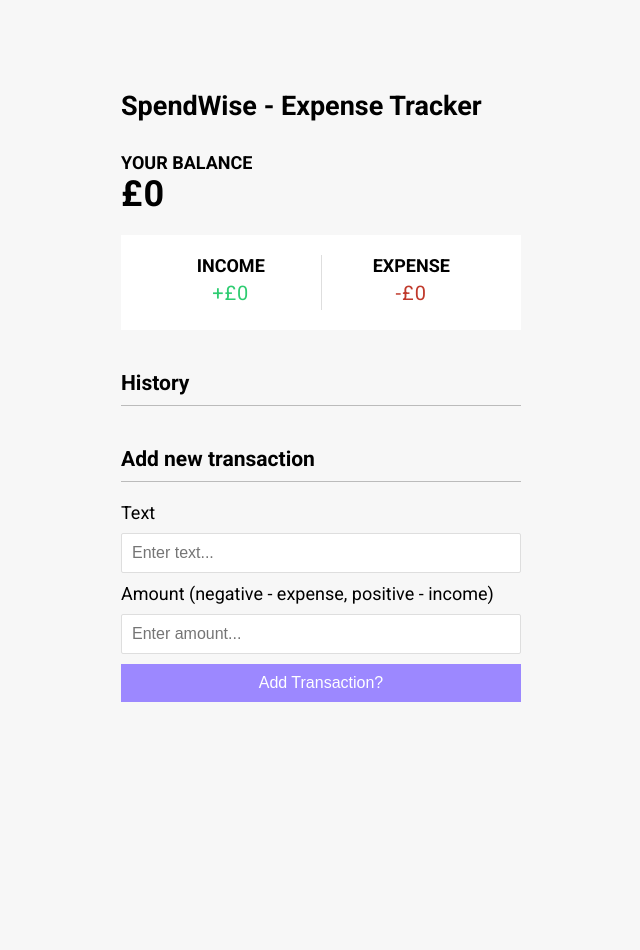
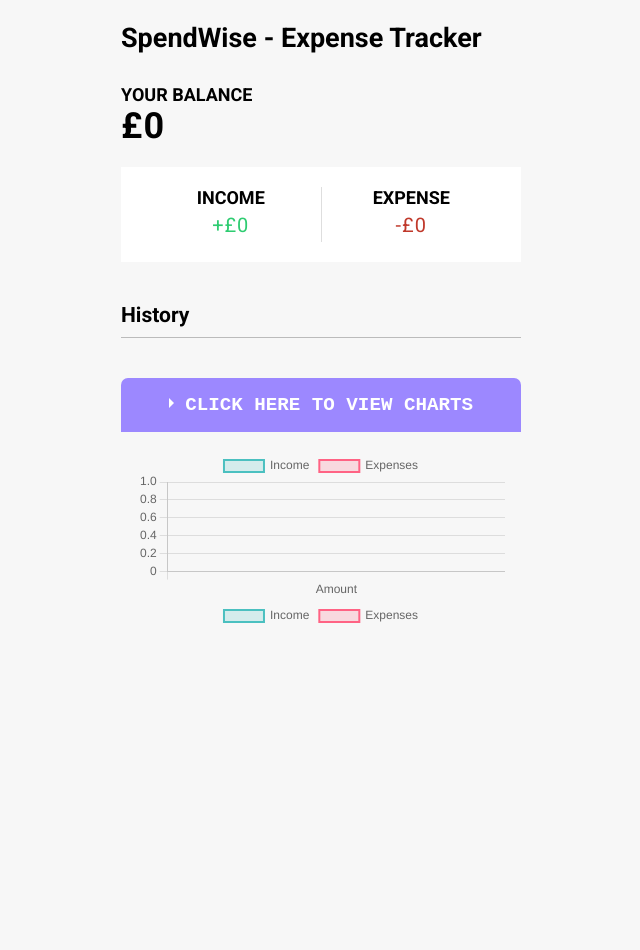
Before and after one commit to jcampb98/spendwise-vue-expense, a Vue app: page / in a window 1280 px wide. Shown: the top 950 px of the page, without its empty margins (319-959 px from the left). Before the commit the page ends 800 px from the top, so only its background shows below. Built offline with nearby package versions, Linux system fonts and the light colour scheme; what oh-vue-icons would draw is missing.

Commit message:
added bar/pie chart functionality inside a collapsible container

```diff
--- a/package.json
+++ b/package.json
@@ -11,8 +11,10 @@
     "test-e2e": "npx playwright test"
   },
   "dependencies": {
+    "chart.js": "^4.4.2",
     "oh-vue-icons": "^1.0.0-rc3",
     "vue": "^3.4.19",
+    "vue-chartjs": "^5.3.0",
     "vue-toastification": "^2.0.0-rc.5"
   },
   "devDependencies": {
--- a/src/App.vue
+++ b/src/App.vue
@@ -8,6 +8,16 @@
       @transactionDeleted="handleDelete"
       @transactionUpdated="handleUpdate"
     />
+    <div class="wrap-collapsible">
+      <input id="collapsible" class="toggle" type="checkbox" checked>
+      <label for="collapsible" class="toggle-label">Click here to View Charts</label>
+      <div class="collapsible-content">
+        <div class="content-inner">
+          <BarChart :income="+income" :expenses="+expenses" />
+          <PieChart :income="+income" :expenses="+expenses" />
+        </div>
+      </div>
+    </div>
     <AddTransaction @userSubmitted="handleSubmit" />
   </div>
 </template>
@@ -18,6 +28,8 @@
 import IncomeExpenses from "./components/income/IncomeExpenses.vue";
 import TransactionList from "./components/transaction/TransactionList.vue";
 import AddTransaction from "./components/transaction/AddTransaction.vue";
+import BarChart from "./components/chart/BarChart.vue";
+import PieChart from "./components/chart/PieChart.vue";
 import { ref, computed, onMounted } from "vue";
 import { useToast } from "vue-toastification";
 
@@ -31,6 +43,20 @@
   if (saveData) {
     transactions.value = saveData;
   }
+});
+
+// Making collapsible accessible
+let myLabels = document.querySelectorAll('.toggle-label');
+
+Array.from(myLabels).forEach(label => {
+  label.addEventListener('keydown', e => {
+    // 32 === spacebar
+    // 13 === enter
+    if (e.which === 32 || e.which === 13) {
+      e.preventDefault();
+      label.click();
+    };
+  });
 });
 
 // Get total
--- /dev/null
+++ b/src/components/chart/BarChart.vue
@@ -0,0 +1,49 @@
+<template>
+    <div class="bar-chart">
+        <Bar :data="chartData" :options="chartOptions"></Bar>
+    </div>
+</template>
+
+<script setup>
+import { defineProps } from "vue";
+import { Bar } from "vue-chartjs";
+import { Chart as ChartJS, Title, Tooltip, Legend, BarElement, CategoryScale, LinearScale } from 'chart.js';
+
+ChartJS.register(Title, Tooltip, Legend, BarElement, CategoryScale, LinearScale);
+
+const props = defineProps({
+    income: {
+        type: Number,
+        required: true,
+    },
+    expenses: {
+        type: Number,
+        required: true,
+    },
+});
+
+const chartData = {
+    labels: ['Amount'],
+    datasets: [
+        {
+            label: 'Income',
+            backgroundColor: 'rgba(75, 192, 192, 0.2)', // Green color for income
+            borderColor: 'rgba(75, 192, 192, 1)',
+            borderWidth: 2,
+            data: [props.income]
+        },
+        {
+            label: 'Expenses',
+            backgroundColor: 'rgba(255, 99, 132, 0.2)', // Red color for expenses
+            borderColor: 'rgba(255, 99, 132, 1)',
+            borderWidth: 2,
+            data: [props.expenses]
+        }
+    ]
+};
+
+const chartOptions = {
+    responsive: true,
+    maintainAspectRatio: false
+};
+</script>
--- /dev/null
+++ b/src/components/chart/PieChart.vue
@@ -0,0 +1,42 @@
+<template>
+  <div class="pie-chart">
+    <Pie :data="chartData" :options="chartOptions"></Pie>
+  </div>
+</template>
+
+<script setup>
+import { defineProps } from "vue";
+import { Pie } from "vue-chartjs";
+import { Chart as ChartJS, ArcElement, Tooltip, Legend } from 'chart.js';
+
+ChartJS.register(ArcElement, Tooltip, Legend);
+
+const props = defineProps({
+    income: {
+      type: Number,
+      required: true,
+    },
+    expenses: {
+      type: Number,
+      required: true,
+    },
+});
+
+const chartData = {
+  labels: ['Income', 'Expenses'],
+  datasets: [
+    {
+      backgroundColor: ['rgba(75, 192, 192, 0.2)', 'rgba(255, 99, 132, 0.2)'],
+      borderColor: ['rgba(75, 192, 192, 1)', 'rgba(255, 99, 132, 1)'],
+      borderWidth: 2,
+      data: [props.income, props.expenses]
+    }
+  ]
+};
+
+const chartOptions = {
+  responsive: true,
+  maintainAspectRatio: false
+};
+
+</script>
--- a/src/styles/style.css
+++ b/src/styles/style.css
@@ -228,6 +228,69 @@
   margin-bottom: 5px;
 }
 
+/* Chart Collapsible CSS */
+input[type='checkbox'] {
+  display: none;
+}
+
+.toggle-label {
+  display: block;
+  font-weight: bold;
+  font-family: monospace;
+  font-size: 1.2rem;
+  text-transform: uppercase;
+  text-align: center;
+  padding: 1rem;
+  color: #fff;
+  background: #9c88ff;
+  cursor: pointer;
+  border-radius: 7px;
+  transition: all 0.25s ease-out;
+}
+
+.toggle-label:hover {
+  color: #351c75;
+}
+
+.toggle-label::before {
+  content: ' ';
+  display: inline-block;
+  border-top: 5px solid transparent;
+  border-bottom: 5px solid transparent;
+  border-left: 5px solid currentcolor;
+  vertical-align: middle;
+  margin-right: .7rem;
+  transform: translateY(-2px);
+  transition: transform .2s ease-out;
+}
+
+.collapsible-content .content-inner {
+  background: rgb(250 224 66 .2);
+  border-bottom: 1px solid rgb(250 224 66 .45);
+  border-bottom-left-radius: 7px;
+  border-bottom-right-radius: 7px;
+  padding: .5rem 1rem;
+}
+
+.collapsible-content {
+  max-height: 0;
+  overflow: hidden;
+  transition: max-height .25s ease-in-out;
+}
+
+.toggle:checked + .toggle-label + .collapsible-content {
+  max-height: 100vh;
+}
+
+.toggle:checked + .lbl-toggle::before {
+  transform: rotate(90deg) translateX(-3px);
+}
+
+.toggle:checked + .toggle-label {
+  border-bottom-right-radius: 0;
+  border-bottom-left-radius: 0;
+}
+
 /* Define mobile-responsive styles within a media query */
 @media only screen and (width <= 600px) {
   body {
```
Also changed, not shown: 2 other files (tests, documents, lock files or other folders).
